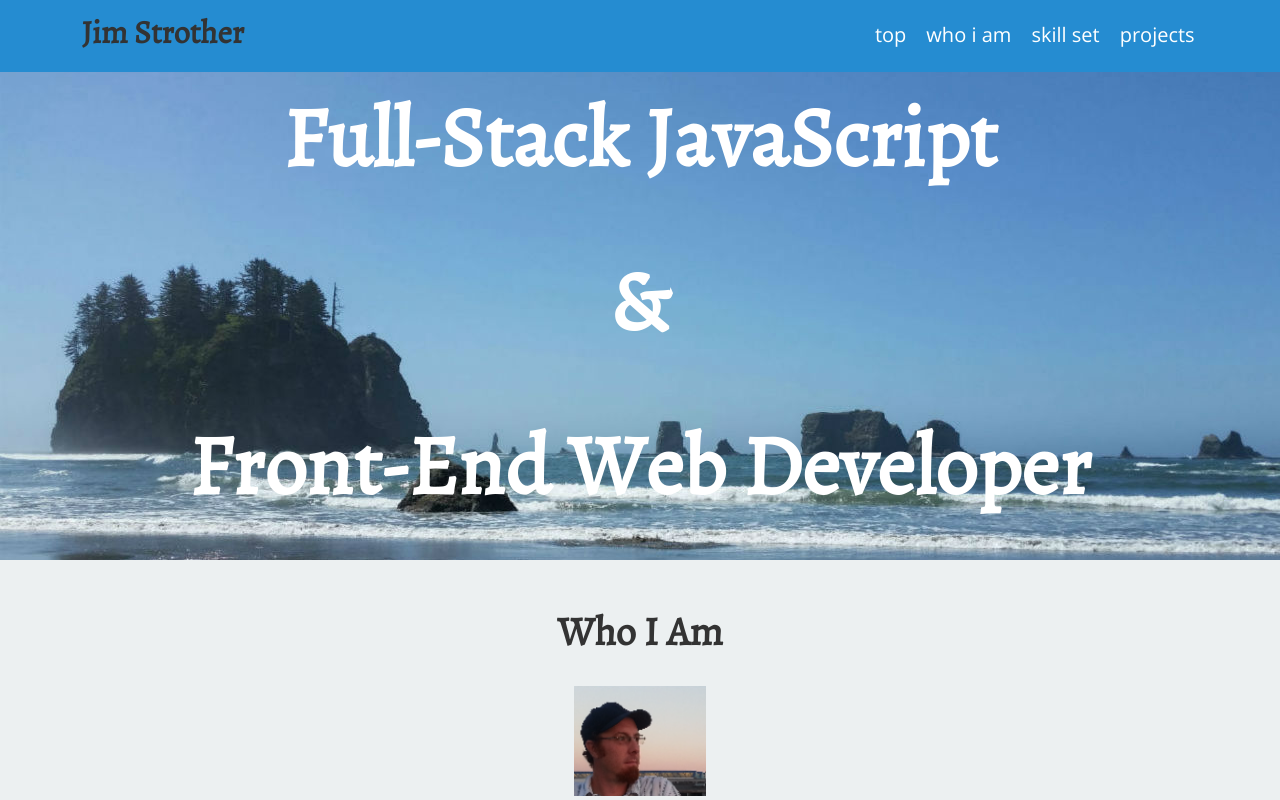
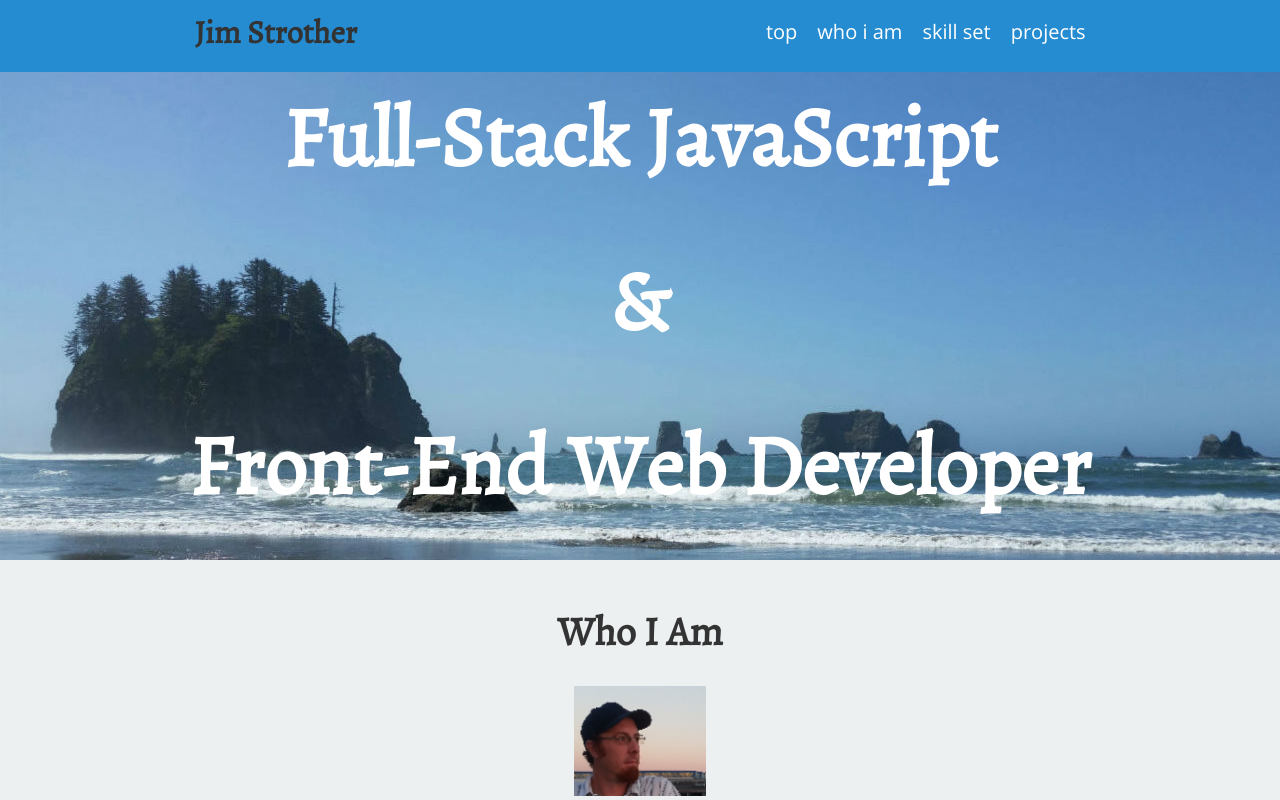
Before and after one commit to jstrother/responsive-portfolio, a website: page index.html in a window 1280 px wide. Shown: the top 800 px of the page. Drawn offline with Linux system fonts and the light colour scheme.

Commit message:
noticed minor glitch in header responsiveness, now fixed for smooth adjustment

```diff
--- a/scss/styles.scss
+++ b/scss/styles.scss
@@ -30,16 +30,11 @@ header {
         margin: auto;
         display: flex;
         justify-content: space-around;
-        align-content: center;
+        align-content: space-around;
         h1 {
             font-size: 2em;
-            margin: auto 0 auto -1.5em;
-            @include media($gtDesktop) {
-                margin: auto 0 auto -7em;
-            }
-            .responsiveAdjust {
-                margin-left: 0.75em;
-            }
+            align-self: flex-start;
+            margin: auto 0 auto 0;
         }
         a:link {
             color: $white;
@@ -54,14 +49,10 @@ header {
             color: darken($baseOffWhite, 15%);
         }
         nav {
+            display: flex;
             font-size: 1.25em;
             align-self: flex-end;
-            padding-top: 0.25em;
-            margin: auto -2.5em auto 0;
-            display: flex;
-            @include media($gtDesktop) {
-                margin: auto -11em auto 0;
-            }
+            margin: auto 0 auto 0;
             .navHeader {
                 overflow: hidden;
             }
```
Also changed, not shown: public/styles.css.
